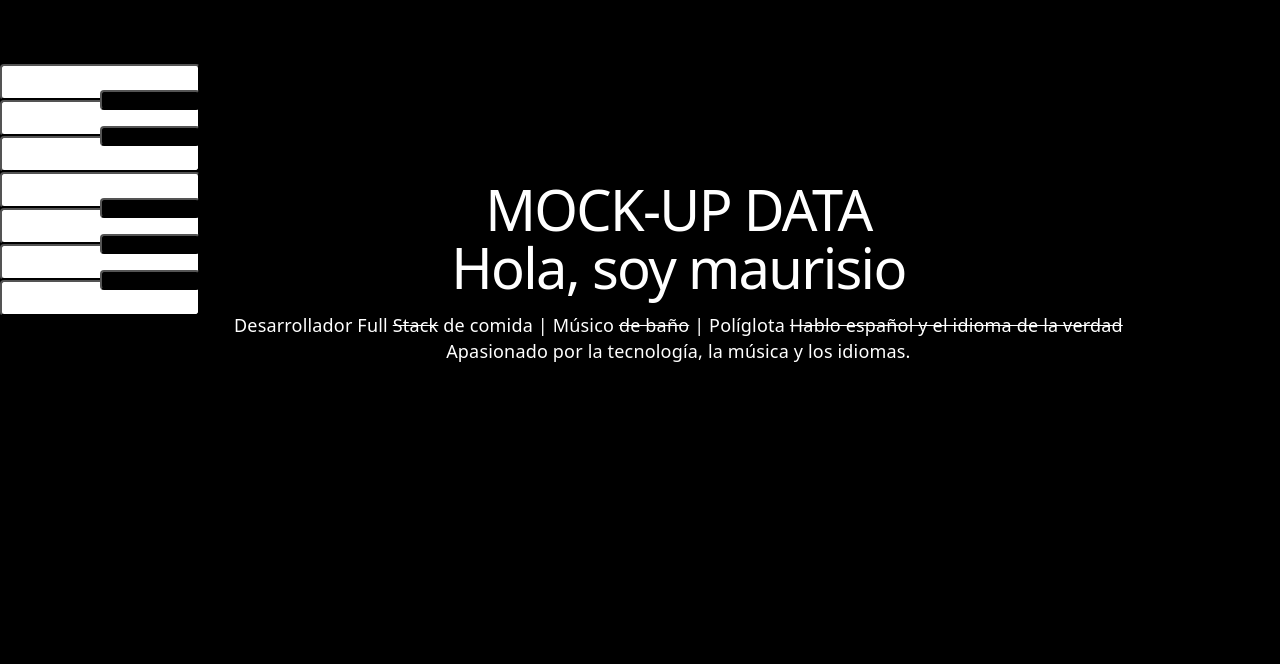
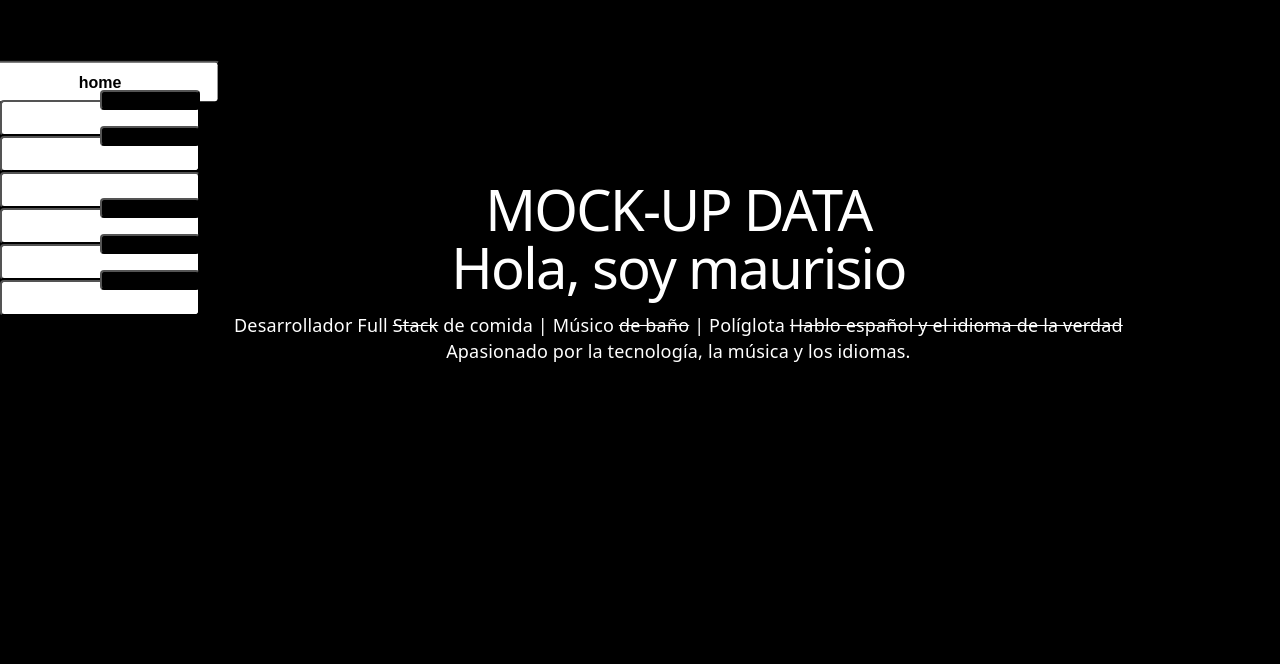
Before and after one commit to Zaroc2/myRenderPage, a React (Vite) app: page / in a window 1280 px wide. Shown: the part 136-800 px from the top of the page. Built offline with nearby package versions, Linux system fonts and the light colour scheme.

Commit message:
Tecla activa y cambio de color
Ya terminada la funcionalidad de la tecla activa, y el cambio de color correspondiente

```diff
--- a/src/App.jsx
+++ b/src/App.jsx
@@ -9,6 +9,8 @@ import Data from './sections/Data.jsx'
 import { useEffect } from 'react';
 
 function App() {
+
+  let [activeSection, setActiveSection] = useState('home');
 
   let coloresSecciones = {home: '#000000', programming: '#7a4040', music: '#1d521d',
                    fillerData1: '#581858', fillerData2: '#3a3a21', fillerData3: '#3c4e4e',
@@ -24,28 +26,20 @@ function App() {
   useEffect(() => {
     const observer = new IntersectionObserver((entries) => {
       // El IntersectionObserver da un array de todos los elementos que hayan cambiado su visibilidad en la pagina
-
-
       entries.forEach(entry => {
         if (entry.isIntersecting) {
 
-          /*let colorSeccionAntigua = getComputedStyle(document.body).backgroundColor;
-          document.body.style.backgroundColor = getComputedStyle(entry.target).backgroundColor;
-
-          let section = document.getElementById(`${entry.target.id}`);*/
-
-          console.log('El color de la seccion actual deberia ser: ', coloresSecciones[entry.target.id]);
+          //console.log('El color de la seccion actual deberia ser: ', coloresSecciones[entry.target.id]);
           backgroundColor = coloresSecciones[entry.target.id];
           document.body.style.backgroundColor = coloresSecciones[entry.target.id];
+          setActiveSection(entry.target.id);
 
-          /*let colorSeccionSiguiente = getComputedStyle(section).backgroundColor;
-          console.log('El estilo es: ', colorSeccionAntigua, ' y el color de la siguiente sección es: ', colorSeccionSiguiente);*/
         }
         const sections = document.querySelectorAll('section');
           sections.forEach(section => {
 
             document.getElementById(`${section.id}`).style.backgroundColor = backgroundColor;
-            console.log('Poniendo como Background a la seccion ',section.id,': ', backgroundColor);
+            //console.log('Poniendo como Background a la seccion ',section.id,': ', backgroundColor);
 
           });
       });
@@ -58,7 +52,9 @@ function App() {
     sections.forEach(section => {
 
       document.getElementById(`${section.id}`).style.backgroundColor = backgroundColor;
-      console.log('Poniendo como Background a la seccion ',section.id,': ', backgroundColor);
+      //console.log('Poniendo como Background a la seccion ',section.id,': ', backgroundColor);
+
+      setActiveSection(section.id);
 
       observer.observe(section);
     });
@@ -68,12 +64,13 @@ function App() {
 
   //const sections = [1,2,3,4,5,6,7,8,9,10,11,12,13,14,15,16,17,18,19,20,21,22,23,24,25]; // Aquí defines las secciones que quieres renderizar
 
-
-  console.log(data);
+  const onPianoKeyClick = (sectionId) => {
+    setActiveSection(sectionId);
+  }
 
   return (
     <>
-      <aside><Piano sections={data} /></aside>
+      <aside><Piano sections={data} activeSection={activeSection} OnClick={onPianoKeyClick} /></aside>
       <main><Sections/></main>
     </>
   )
--- a/src/piano/Piano.jsx
+++ b/src/piano/Piano.jsx
@@ -2,7 +2,7 @@ import { useState } from 'react'
 import PianoKey from './PianoKey'; // o la ruta donde esté
 import './Piano.css'
 
-function Piano({sections}) {
+function Piano({sections, activeSection, OnClick}) {
 
     const WHITE_KEY_WIDTH = 200;
     const BLACK_KEY_WIDTH = WHITE_KEY_WIDTH/2;
@@ -46,7 +46,7 @@ function Piano({sections}) {
             //console.log(i,whiteNotes);
         }
 
-        keys.push({label: mapLetters[i%12], color: color, width: width, position: position, top: top, left: left, isActive: i === indexNote});
+        keys.push({label: mapLetters[i%12], color: color, width: width, position: position, top: top, left: left, isActive: activeSection === sectionName[i]});
 
     }
 
@@ -71,7 +71,7 @@ function Piano({sections}) {
                         left={left}
                         isActive={isActive}
                         href={sectionName[index%totalSections]}
-                        onClick={() => {}}
+                        onClick={() => OnClick(sectionName[index%totalSections])}
                     />
 
                 );
--- a/src/piano/PianoKey.jsx
+++ b/src/piano/PianoKey.jsx
@@ -7,14 +7,19 @@ const PianoKey = ({ label, color, width, position, top, left, isActive, href, on
   const WHITE_KEY_HEIGHT = 36;
   const BLACK_KEY_HEIGHT = 20;
 
-  const borderColor = color === 'white' ? 'black' : 'white';
+  let borderColor = color === 'white' ? 'black' : 'white';
   const zIndex = color === 'white' ? 1 : 2; // Asegúrate de que las teclas negras estén por encima de las blancas
   const height = color === 'white' ? `${WHITE_KEY_HEIGHT}px` : `${BLACK_KEY_HEIGHT}px`; // Ajusta la altura según el color de la tecla
+
+  if (isActive) {
+    console.log('La tecla ', label, ' está activa');
+    borderColor = document.body.style.backgroundColor; // Cambia el color del borde si la tecla está activa
+  }
 
   return (
     <a href={`#${href}`}>
       <motion.button
-      className={`${styles.key} ${isActive ? styles.active : ''}`}
+      className={`${styles.key} ${isActive ? styles.isActive : ''}`}
       style={{ backgroundColor: color,
                color: borderColor,
                width: width,
@@ -22,7 +27,8 @@ const PianoKey = ({ label, color, width, position, top, left, isActive, href, on
                top: top,
                left: left,
                height: height,
-               zIndex: zIndex}}
+               zIndex: zIndex,
+               fontWeight: 'bold',}}
       onClick={onClick}
       whileHover={{ borderColor: borderColor }}
     >
--- a/src/piano/PianoKey.module.css
+++ b/src/piano/PianoKey.module.css
@@ -10,6 +10,12 @@
     transition: transform 0.2s ease-in-out;
 }
 
+.isActive {
+    transform: scale(1.2);
+    span {
+        opacity: 1;
+    }
+}
 
 
 .key:hover {
--- a/src/sections/Sections.jsx
+++ b/src/sections/Sections.jsx
@@ -12,7 +12,7 @@ function Sections() {
     Object.keys(sections).map((section,index) => {
 
         let Componente = sections[section];
-        console.log(section);
+        //console.log(section);
 
         return(
 
```
